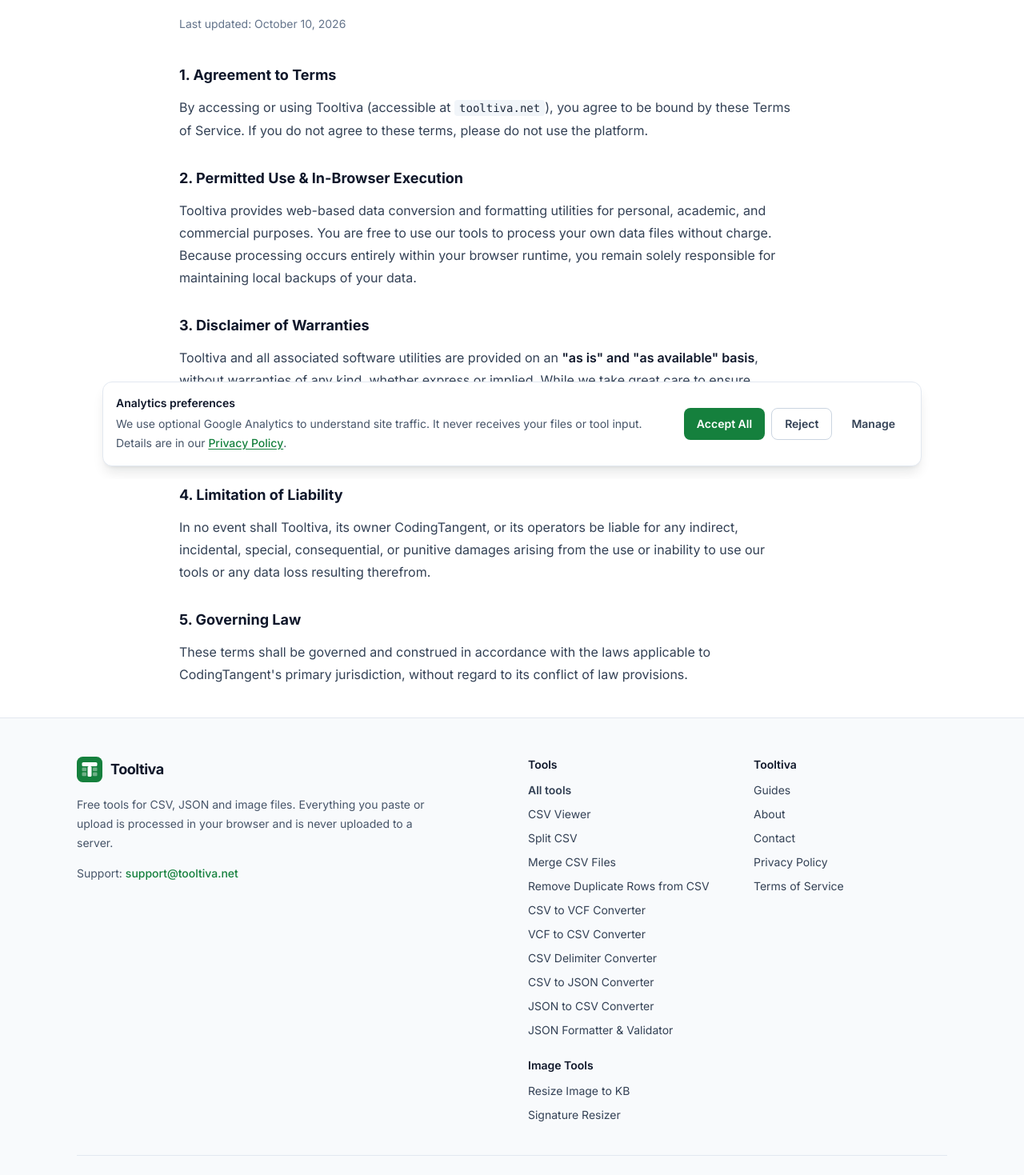
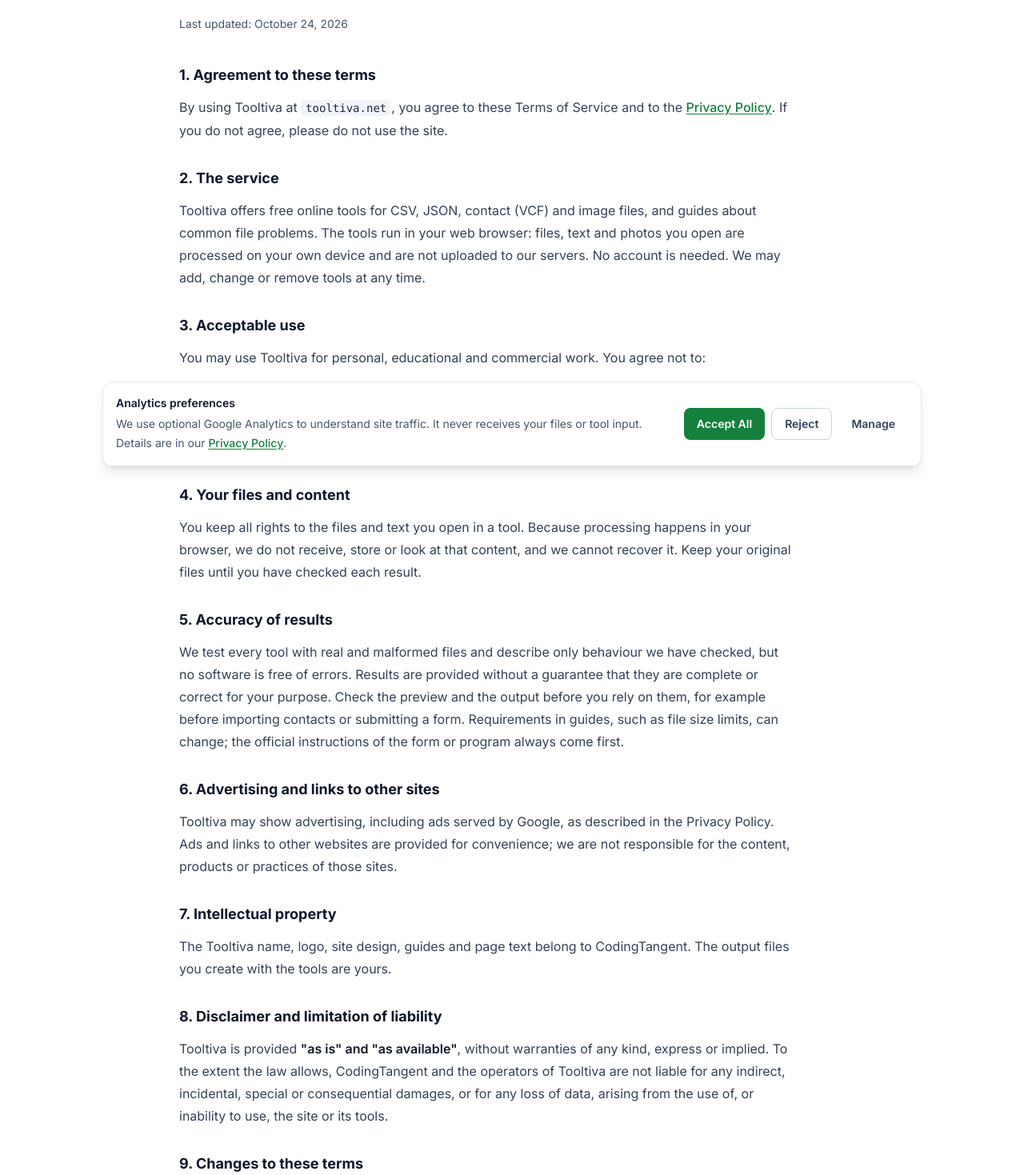
Before and after one commit to zerodaytechnology508/tooltiva, a Next.js app: page /terms in a window 1280 px wide. Shown: the part 201-1670 px from the top of the page at 80% size. Built offline with nearby package versions, Linux system fonts and the light colour scheme.

Commit message:
Pre-AdSense audit fixes: fuller About, Contact, Terms and Image Tools pages; shorter meta descriptions

```diff
--- a/src/app/terms/page.tsx
+++ b/src/app/terms/page.tsx
@@ -1,72 +1,146 @@
 import React from "react";
+import Link from "next/link";
 import { buildPageMetadata } from "@/lib/metadata";
+import { SITE } from "@/lib/site";
 import { Breadcrumbs } from "@/components/Breadcrumbs";
 
 export const metadata = buildPageMetadata({
   title: "Terms of Service",
-  description: "Terms of service and fair usage guidelines for Tooltiva online tools.",
+  description:
+    "The terms for using Tooltiva's free CSV, JSON and image tools and guides: acceptable use, your files, accuracy, advertising, liability and contact details.",
   path: "/terms/",
 });
 
+const SECTIONS: { title: string; body: React.ReactNode }[] = [
+  {
+    title: "1. Agreement to these terms",
+    body: (
+      <p>
+        By using Tooltiva at <code>tooltiva.net</code>, you agree to these Terms of Service and to the{" "}
+        <Link href="/privacy/">Privacy Policy</Link>. If you do not agree, please do not use the site.
+      </p>
+    ),
+  },
+  {
+    title: "2. The service",
+    body: (
+      <p>
+        Tooltiva offers free online tools for CSV, JSON, contact (VCF) and image files, and guides about common
+        file problems. The tools run in your web browser: files, text and photos you open are processed on your own
+        device and are not uploaded to our servers. No account is needed. We may add, change or remove tools at any
+        time.
+      </p>
+    ),
+  },
+  {
+    title: "3. Acceptable use",
+    body: (
+      <>
+        <p>You may use Tooltiva for personal, educational and commercial work. You agree not to:</p>
+        <ul>
+          <li>use the tools to process content you have no right to use, or for any unlawful purpose;</li>
+          <li>attempt to disrupt the site, overload it with automated requests, or bypass its security;</li>
+          <li>copy or republish the site&apos;s guides or page text as your own.</li>
+        </ul>
+      </>
+    ),
+  },
+  {
+    title: "4. Your files and content",
+    body: (
+      <p>
+        You keep all rights to the files and text you open in a tool. Because processing happens in your browser, we do
+        not receive, store or look at that content, and we cannot recover it. Keep your original files until you have
+        checked each result.
+      </p>
+    ),
+  },
+  {
+    title: "5. Accuracy of results",
+    body: (
+      <p>
+        We test every tool with real and malformed files and describe only behaviour we have checked, but no software is
+        free of errors. Results are provided without a guarantee that they are complete or correct for your purpose.
+        Check the preview and the output before you rely on them, for example before importing contacts or submitting a
+        form. Requirements in guides, such as file size limits, can change; the official instructions of the form or
+        program always come first.
+      </p>
+    ),
+  },
+  {
+    title: "6. Advertising and links to other sites",
+    body: (
+      <p>
+        Tooltiva may show advertising, including ads served by Google, as described in the Privacy Policy. Ads and links
+        to other websites are provided for convenience; we are not responsible for the content, products or practices of
+        those sites.
+      </p>
+    ),
+  },
+  {
+    title: "7. Intellectual property",
+    body: (
+      <p>
+        The Tooltiva name, logo, site design, guides and page text belong to {SITE.publisher}. The output files you
+        create with the tools are yours.
+      </p>
+    ),
+  },
+  {
+    title: "8. Disclaimer and limitation of liability",
+    body: (
+      <p>
+        Tooltiva is provided <strong>&quot;as is&quot; and &quot;as available&quot;</strong>, without warranties of any
+        kind, express or implied. To the extent the law allows, {SITE.publisher} and the operators of Tooltiva are not
+        liable for any indirect, incidental, special or consequential damages, or for any loss of data, arising from the
+        use of, or inability to use, the site or its tools.
+      </p>
+    ),
+  },
+  {
+    title: "9. Changes to these terms",
+    body: (
+      <p>
+        We may update these terms when the service changes. The date at the top of this page shows the latest version.
+        Continuing to use Tooltiva after a change means you accept the updated terms.
+      </p>
+    ),
+  },
+  {
+    title: "10. Governing law",
+    body: (
+      <p>
+        These terms are governed by the laws applicable in {SITE.publisher}&apos;s primary jurisdiction, without regard
+        to conflict-of-law rules.
+      </p>
+    ),
+  },
+  {
+    title: "11. Contact",
+    body: (
+      <p>
+        Questions about these terms: <a href={`mailto:${SITE.supportEmail}`}>{SITE.supportEmail}</a>, or see the{" "}
+        <Link href="/contact/">Contact page</Link>.
+      </p>
+    ),
+  },
+];
+
 export default function TermsPage() {
   return (
-    <div className="max-w-4xl mx-auto px-4 sm:px-6 lg:px-8 py-10 space-y-10">
+    <div className="mx-auto max-w-4xl space-y-10 px-4 py-10 sm:px-6 lg:px-8">
       <Breadcrumbs items={[{ name: "Terms of Service" }]} />
-
       <div className="space-y-4">
-        <h1 className="text-3xl sm:text-4xl font-bold tracking-tight text-slate-900 dark:text-white">
-          Terms of Service
-        </h1>
-        <p className="text-sm text-slate-500 dark:text-slate-400">
-          Last updated: October 10, 2026
-        </p>
+        <h1 className="text-3xl font-bold tracking-tight text-slate-900 sm:text-4xl dark:text-white">Terms of Service</h1>
+        <p className="text-sm text-slate-600 dark:text-slate-400">Last updated: October 24, 2026</p>
       </div>
-
       <div className="content-prose space-y-8">
-        <section className="space-y-3">
-          <h2 className="text-lg font-bold text-slate-900 dark:text-white">
-            1. Agreement to Terms
-          </h2>
-          <p>
-            By accessing or using Tooltiva (accessible at <code>tooltiva.net</code>), you agree to be bound by these Terms of Service. If you do not agree to these terms, please do not use the platform.
-          </p>
-        </section>
-
-        <section className="space-y-3">
-          <h2 className="text-lg font-bold text-slate-900 dark:text-white">
-            2. Permitted Use & In-Browser Execution
-          </h2>
-          <p>
-            Tooltiva provides web-based data conversion and formatting utilities for personal, academic, and commercial purposes. You are free to use our tools to process your own data files without charge. Because processing occurs entirely within your browser runtime, you remain solely responsible for maintaining local backups of your data.
-          </p>
-        </section>
-
-        <section className="space-y-3">
-          <h2 className="text-lg font-bold text-slate-900 dark:text-white">
-            3. Disclaimer of Warranties
-          </h2>
-          <p>
-            Tooltiva and all associated software utilities are provided on an <strong>&quot;as is&quot; and &quot;as available&quot; basis</strong>, without warranties of any kind, whether express or implied. While we take great care to ensure functional correctness and RFC standard compliance, we do not guarantee that file conversions or auto-repair operations will be error-free or uninterrupted. Users are encouraged to inspect live table previews and verify critical data before production deployment.
-          </p>
-        </section>
-
-        <section className="space-y-3">
-          <h2 className="text-lg font-bold text-slate-900 dark:text-white">
-            4. Limitation of Liability
-          </h2>
-          <p>
-            In no event shall Tooltiva, its owner CodingTangent, or its operators be liable for any indirect, incidental, special, consequential, or punitive damages arising from the use or inability to use our tools or any data loss resulting therefrom.
-          </p>
-        </section>
-
-        <section className="space-y-3">
-          <h2 className="text-lg font-bold text-slate-900 dark:text-white">
-            5. Governing Law
-          </h2>
-          <p>
-            These terms shall be governed and construed in accordance with the laws applicable to CodingTangent&apos;s primary jurisdiction, without regard to its conflict of law provisions.
-          </p>
-        </section>
+        {SECTIONS.map((section) => (
+          <section key={section.title} className="space-y-3">
+            <h2 className="text-lg font-bold text-slate-900 dark:text-white">{section.title}</h2>
+            {section.body}
+          </section>
+        ))}
       </div>
     </div>
   );
--- a/src/lib/tools-registry.ts
+++ b/src/lib/tools-registry.ts
@@ -11,7 +11,7 @@
     intro: "Open a CSV file in your browser and see it as a table. Search, sort by any column and export the rows you need. Values are shown exactly as stored, so leading zeros and long numbers stay intact.",
     badgeTitle: "CSV Viewer",
     shortDescription: "Open CSV files as a searchable, sortable table, even large ones, and export the rows you need.",
-    metaDescription: "Open and view CSV files online as a table. Search, sort by any column and export the filtered rows. Values stay exactly as written. Your file never leaves your browser.",
+    metaDescription: "Open and view CSV files online as a table. Search, sort by any column and export the rows you need. Values stay exactly as written, and nothing is uploaded.",
     category: "Data & CSV",
     primaryKeyword: "csv viewer",
     secondaryKeywords: [
@@ -486,7 +486,7 @@
     intro: "Turn CSV rows into a JSON array of objects or a 2D array. Values stay exactly as written unless you choose exact number and true/false conversion. Need the other direction? Switch the mode or use the JSON to CSV converter.",
     badgeTitle: "CSV to JSON",
     shortDescription: "Turn CSV rows into JSON objects or arrays, with exact typing options, a table preview and safe export.",
-    metaDescription: "Convert CSV to JSON online. Get an array of objects or a 2D array, keep values exactly as written, preview the table and download the JSON. Your file stays in your browser.",
+    metaDescription: "Convert CSV to JSON online as an array of objects or a 2D array. Values stay exactly as written, with a preview and download. Your file stays in your browser.",
     category: "Data & CSV",
     primaryKeyword: "csv to json",
     secondaryKeywords: [
```
Also changed, not shown: src/app/about/page.tsx (+33 -1 lines), src/app/contact/page.tsx (+24 -6 lines), src/app/image-tools/page.tsx (+42 -0 lines).
